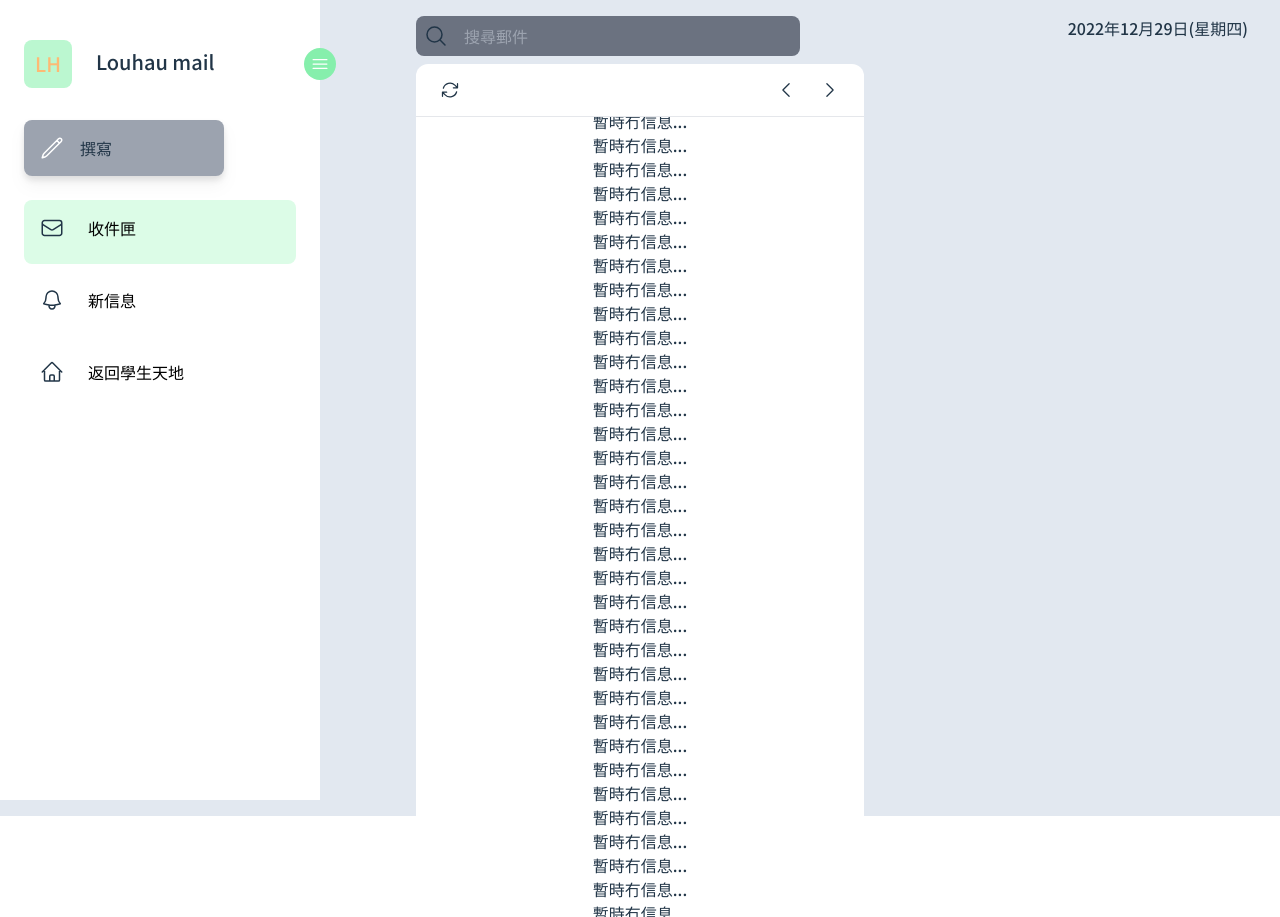
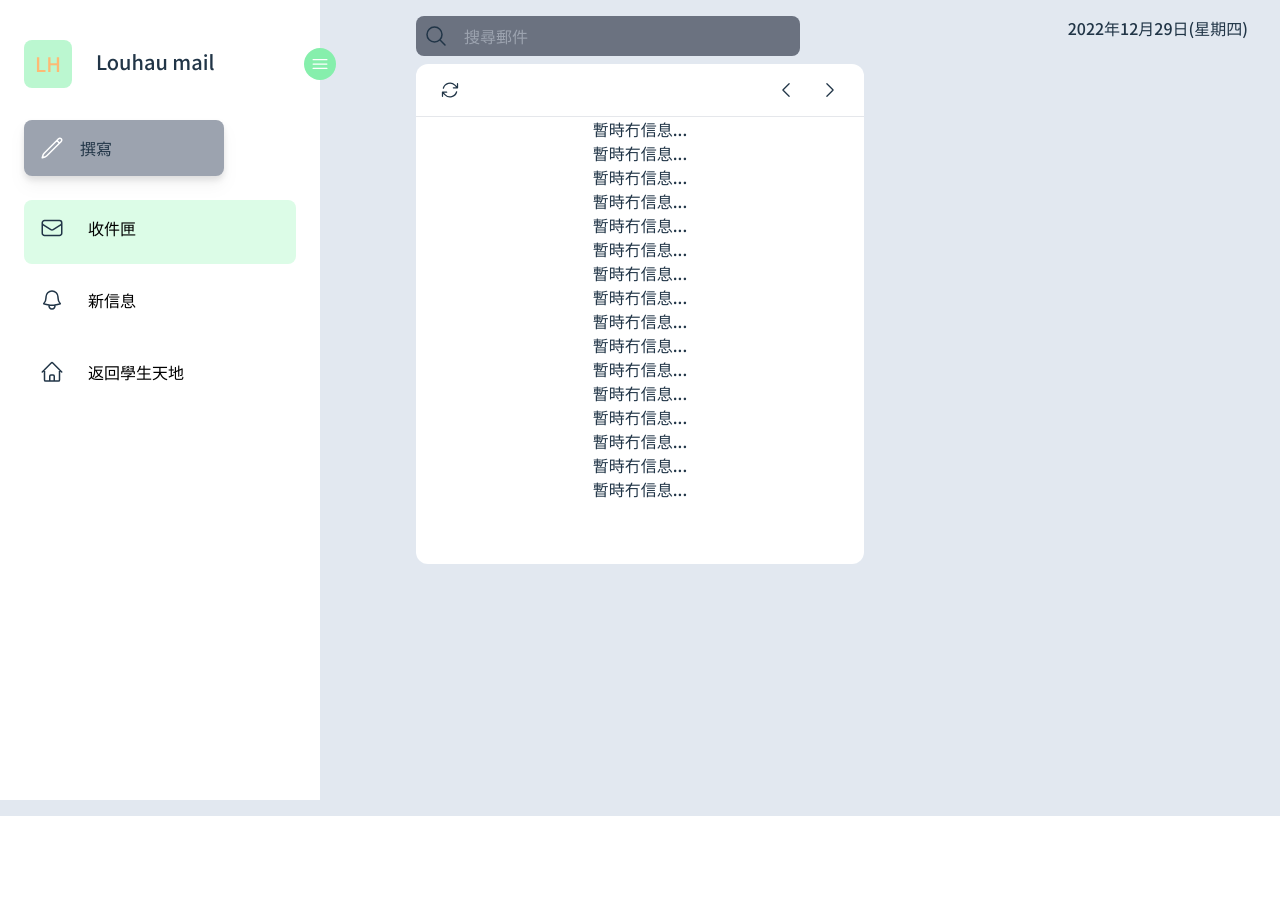
Before and after one commit to ardee222/Louhau-mail, a Svelte app in the folder my-app/: page / in a window 1280 px wide. After the commit the page ends 816 px from the top, so only its background shows below. Built offline with nearby package versions, Linux system fonts and the light colour scheme.

Commit message:
Update App.svelte

```diff
--- a/my-app/src/App.svelte
+++ b/my-app/src/App.svelte
@@ -90,7 +90,7 @@
     </svg>
     <input class="bg-gray-500 p-2 focus:bg-white focus:border-b-4 border-blue-100" type="text" placeholder="搜尋郵件">
   </form>
-  <div class="md:translate-y-12 max-w-md w-screen max-h-screen h-full rounded-xl bg-white mb-10 pt-2">
+  <div class="md:translate-y-12 max-w-md w-screen max-h-[500px] h-full rounded-xl bg-white mb-10 pt-2">
     <div class="flex place-content-between mb-2 mx-4 sticky top-0">
       <div class="btn hover:bg-gray-200 duration p-2 rounded-full">
         <svg xmlns="http://www.w3.org/2000/svg" fill="none" viewBox="0 0 24 24" stroke-width="1.5" stroke="currentColor" class="w-5 h-5">
@@ -111,7 +111,7 @@
       </div>
     </div>
     <hr class="sticky top-10">
-    <div class="flex flex-col max-h-screen justify-center items-center overflow-scroll">
+    <div class="flex flex-col h-96 justify-center items-center overflow-y-scroll">
       <div>暫時冇信息...</div>
       <div>暫時冇信息...</div>
       <div>暫時冇信息...</div>
```
